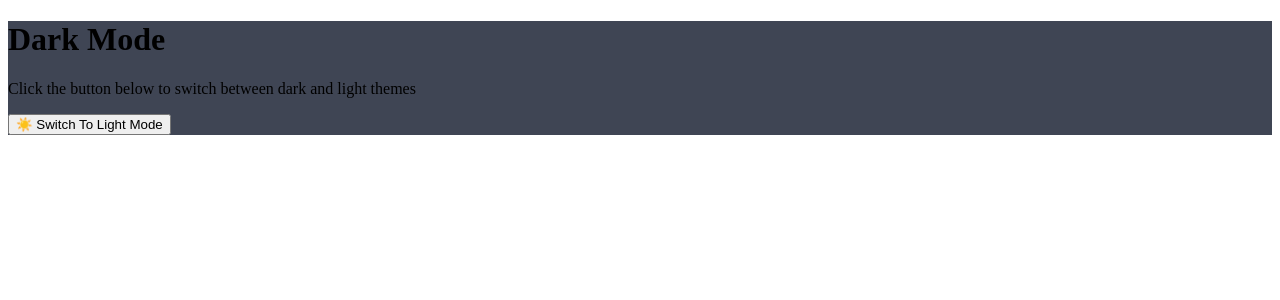
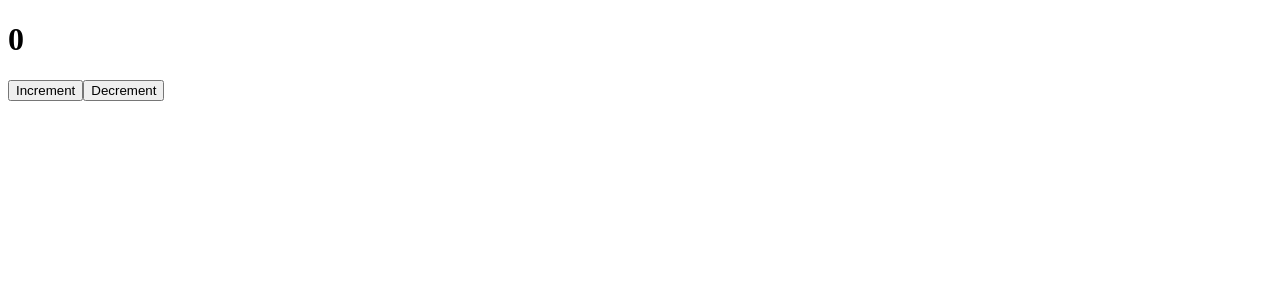
Before and after one commit to abhii2107/React.js, a React (Vite) app: page / in a window 1280 px wide. Shown: the top 300 px of the page. Built offline with nearby package versions, Linux system fonts and the light colour scheme.

Commit message:
useReducer HOOK

```diff
--- a/src/App.jsx
+++ b/src/App.jsx
@@ -1,13 +1,11 @@
 import React from "react";
 import { DarkLight, ThemeProvider } from "./components/hooks/ContextApi/DarkLight";
+import { ReducerComp } from "./components/hooks/useReducer";
 export const App = () => {
   return (
     // ThemeProvider context kis kis ko data provide karega
     <>
-      <ThemeProvider>
-
-        < DarkLight />
-      </ThemeProvider>
+      <ReducerComp/>
     </>
   )
 };
--- /dev/null
+++ b/src/components/hooks/useReducer/index.jsx
@@ -0,0 +1,46 @@
+import React, { useReducer, useState } from "react"
+export const ReducerComp = ()=>{
+    const initialState = {
+        count:0,
+    }
+    //const[count,setCount] = useState(0);
+    const reducer = (state,action)=>{
+        console.log(state,action);
+        // if(action.type == "INCREMENT"){
+        //     return state + 1;
+        // }
+        // if(action.type == "DECREMENT"){
+        //     return state-1;
+        // }
+
+        switch (action.type) {
+            case "INCREMENT":
+                return {count : state.count +1};
+
+
+            case "DECREMENT":
+                return {count : state.count -1};
+
+
+
+            default:
+                return state;
+        }
+
+    }
+
+
+
+    // const[count,dispatch] = useReducer(reducer,0)
+    const[state,dispatch] = useReducer(reducer,initialState)
+    console.log(useReducer());
+    return (
+        <>
+            <div className="p-4 h-lvh flex flex-col justify-center items-center"></div>
+            <h1>{state.count}</h1>
+            {/*  dispatcher sends action to the reducer function */}
+            <button onClick={()=>dispatch({type:"INCREMENT"})}>Increment</button>
+            <button onClick={()=>dispatch({type:"DECREMENT"})}>Decrement</button>
+        </>
+    )
+}
```
Also changed, not shown: src/components/hooks/ContextApi/index.jsx (line endings or trailing spaces).
